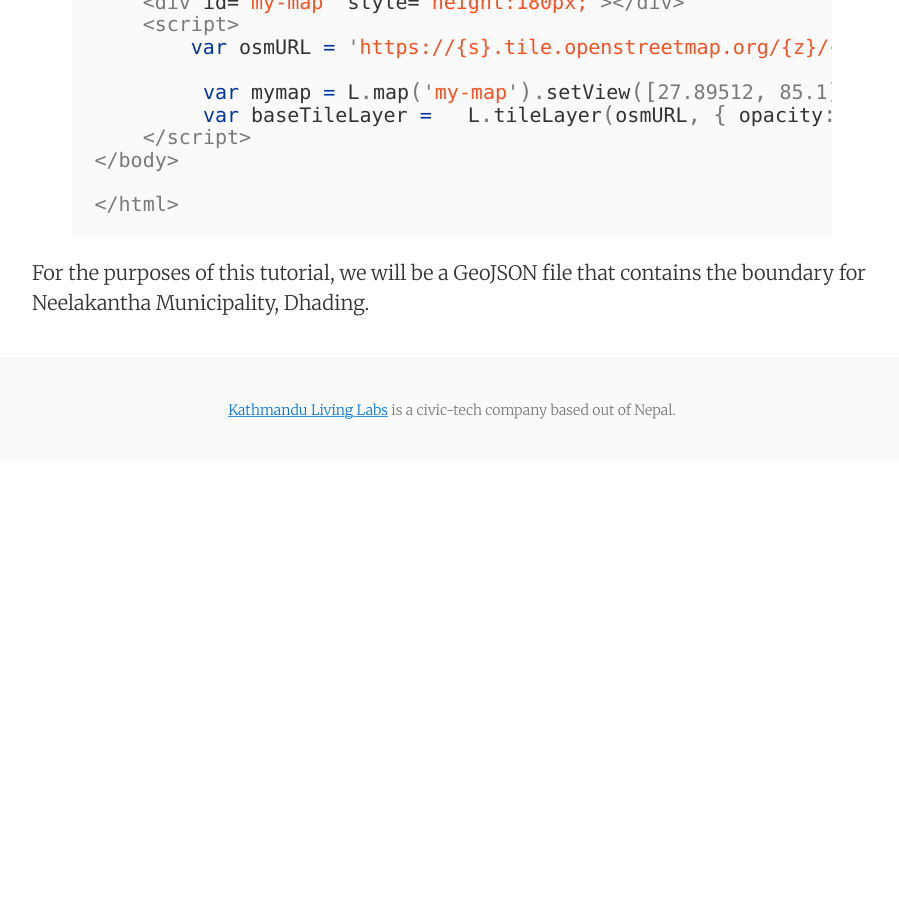
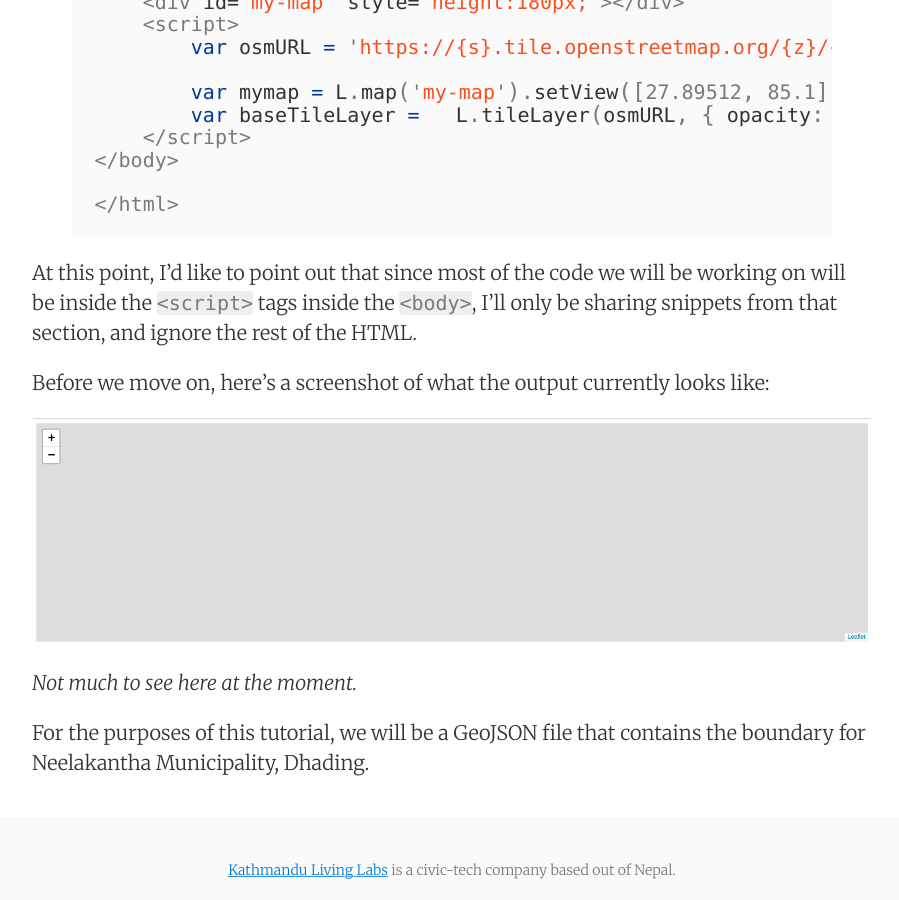
Before and after one commit to KathmanduLivingLabs/kathmandulivinglabs.github.io, a Jekyll site: the page built from _posts/2018-04-25-making-boundaries-pop.md, in a window 1280 px wide and 900 px high, scrolled down 1964 px. Shown: the whole window, without its empty margins (188-1087 px from the left). Built offline with Jekyll 4.4.1, drawn with Linux system fonts in a browser that asks for light colours; before the commit the page ends 2425 px from its top, so only the background shows below that; some of the changed text lies outside the part shown.

Commit message:
some changes

```diff
--- a/_posts/2018-04-25-making-boundaries-pop.md
+++ b/_posts/2018-04-25-making-boundaries-pop.md
@@ -50,12 +50,19 @@ Let's start by quickly wiring up a basic leaflet map for our use. For this, we w
     <script>
         var osmURL = 'https://{s}.tile.openstreetmap.org/{z}/{x}/{y}.png'
 
-         var mymap = L.map('my-map').setView([27.89512, 85.1], 11);
-         var baseTileLayer =   L.tileLayer(osmURL, { opacity: 0.4 }).addTo(this.map);
+        var mymap = L.map('my-map').setView([27.89512, 85.1], 11);
+        var baseTileLayer =   L.tileLayer(osmURL, { opacity: 0.4 }).addTo(this.map);
     </script>
 </body>
 
 </html>
 {% endhighlight %}
 
+At this point, I'd like to point out that since most of the code we will be working on will be inside the `<script>` tags inside the `<body>`, I'll only be sharing snippets from that section, and ignore the rest of the HTML.
+
+Before we move on, here's a screenshot of what the output currently looks like:
+
+![]({{ "/assets/img/scr_1.png" | absolute_url }})
+*Not much to see here at the moment.*
+
 For the purposes of this tutorial, we will be a GeoJSON file that contains the boundary for Neelakantha Municipality, Dhading.
```
Also changed, not shown: assets/img/scr_1.png (added).
